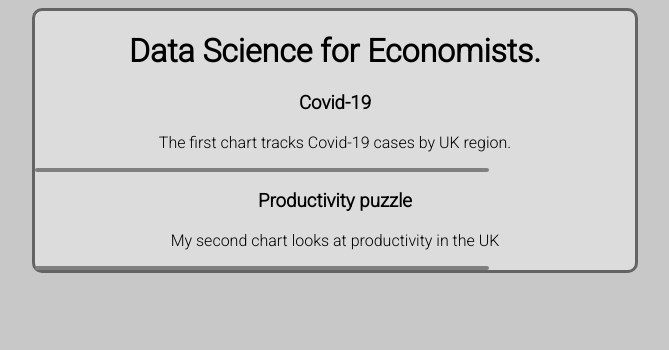
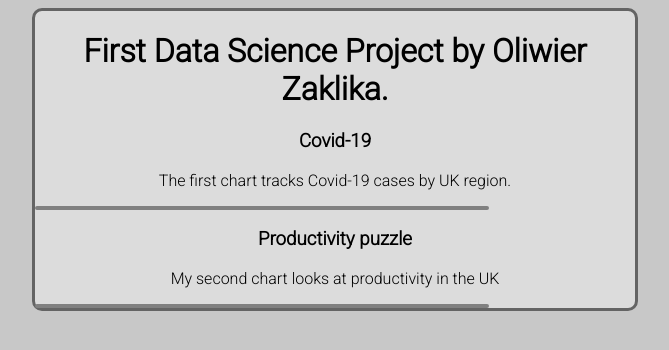
Before and after one commit to Zaklika20249/Zaklika20249.github.io, a plain HTML site: page index.html in a window 1280 px wide. Shown: the whole page, without its empty margins (305-974 px from the left). Drawn offline with Linux system fonts and the light colour scheme; a script that the page names is missing.

Commit message:
Update index.html

```diff
--- a/index.html
+++ b/index.html
@@ -25,7 +25,7 @@
 <body>
     <!-- A div that contains a group of items for week 1. Can be useful for setting background colours etc.  -->
     <div class="myWeek1">
-        <h1>Data Science for Economists.</h1>
+        <h1>First Data Science Project by Oliwier Zaklika.</h1>
 
         <h3>Covid-19</h3>
         <p>The first chart tracks Covid-19 cases by UK region.</p>
```
